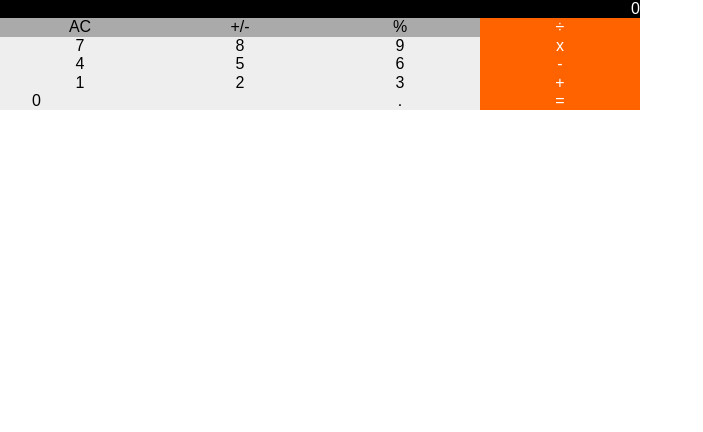
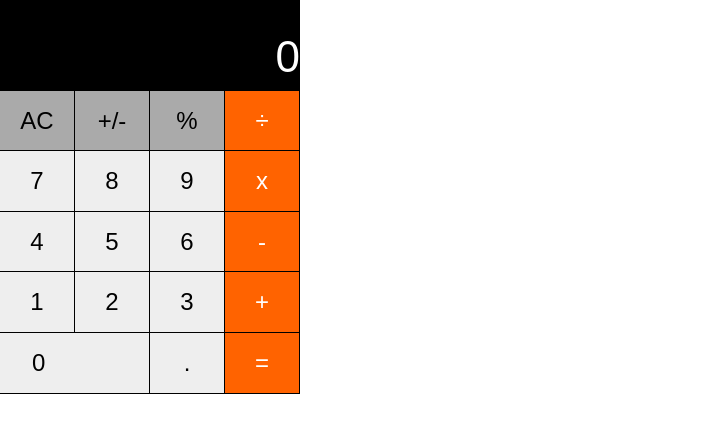
Before and after one commit to kchens/react-calculator, a React (Create React App) app: page / in a window 1280 px wide. Shown: the top 432 px of the page, without its empty margins (0-703 px from the left). Built offline with nearby package versions, Linux system fonts and the light colour scheme.

Commit message:
feat(react-css): adds tachyons and css

```diff
--- a/src/App.css
+++ b/src/App.css
@@ -1,5 +1,8 @@
 .App {
   text-align: center;
+  width: 300px;
+  height: 600px;
+  font-size: 24px;
 }
 
 .App-logo {
@@ -18,6 +21,14 @@
   font-size: large;
 }
 
+#display-total {
+  font-size: 44px
+}
+
+.button:active {
+  filter: brightness(85%);
+}
+
 @keyframes App-logo-spin {
   from { transform: rotate(0deg); }
   to { transform: rotate(360deg); }
--- a/src/App.js
+++ b/src/App.js
@@ -1,7 +1,7 @@
 import React, { Component } from 'react';
 import './App.css';
 
-const TOTAL_ID = 'total'
+const TOTAL_ID = 'display-total'
 
 const AC_TEXT = 'AC'
 const DECIMAL_SIGN = '.'
@@ -27,6 +27,7 @@ class App extends Component {
       lastTotal: '0',
       displayTotal: '0',
       operator: null,
+      lastInput: null,
     }
     this.togglePosNegSign = this.togglePosNegSign.bind(this)
     this.setOperator = this.setOperator.bind(this)
@@ -37,7 +38,7 @@ class App extends Component {
   }
 
   clearTotal() {
-    this.setState({currentTotal: '0', displayTotal: '0'})
+    this.setState({currentTotal: '0', displayTotal: '0', lastInput: AC_TEXT})
   }
 
   concatTotal(e) {
@@ -45,12 +46,16 @@ class App extends Component {
     const targetText = e.target.innerText
     let newString
 
-    if (this._hasDecimal(currentTotal, targetText)) {
+    if (this._hasDecimal(currentTotal) && this._isDecimalSign(targetText)) {
       return
     }
 
+    if (this._hasLastInputEvaluatedEquation() && this._isDecimalSign(targetText)) {
+      return this.setState({ currentTotal: "0.", displayTotal: "0.", lastInput: DECIMAL_SIGN})
+    }
+
     if (currentTotal === '0' || currentTotal === '-0') {
-      if (targetText === DECIMAL_SIGN) {
+      if (this._isDecimalSign(targetText)) {
         newString = currentTotal.concat(DECIMAL_SIGN)
       } else {
         newString = targetText
@@ -58,7 +63,7 @@ class App extends Component {
     } else {
       newString = currentTotal.concat(targetText)
     }
-    this.setState({currentTotal: newString, displayTotal: newString})
+    this.setState({currentTotal: newString, displayTotal: newString, lastInput: targetText})
   }
 
   togglePosNegSign() {
@@ -69,18 +74,21 @@ class App extends Component {
     } else {
       newString = NEG_SIGN.concat(currentTotal)
     }
-    this.setState({ currentTotal: newString, displayTotal: newString})
+    this.setState({ currentTotal: newString, displayTotal: newString, lastInput: POS_NEG_SIGN})
   }
 
   makePercent() {
     let newTotal = parseFloat(this.state.displayTotal) / 100
     newTotal = "" + newTotal
-    this.setState({currentTotal: newTotal, displayTotal: newTotal})
+    this.setState({currentTotal: newTotal, displayTotal: newTotal, lastInput: PERCENT_SIGN})
   }
 
   setOperator(e) {
     const { displayTotal } = this.state
     let newOperator
+
+    this._addFocusedCss(e.target);
+
     switch (e.target.innerText) {
       case MULTIPLY_SIGN:
         newOperator = MULTIPLY_OPERATOR
@@ -92,7 +100,7 @@ class App extends Component {
         newOperator = e.target.innerText
     }
 
-    this.setState({operator: newOperator, lastTotal: displayTotal, currentTotal: '0'})
+    this.setState({operator: newOperator, lastTotal: displayTotal, currentTotal: '0', lastInput: newOperator})
   }
 
   evaluateEquation() {
@@ -104,45 +112,64 @@ class App extends Component {
     }
 
     newTotal = "" + eval(lastTotal + operator + currentTotal)
-    this.setState({lastTotal: newTotal, displayTotal: newTotal})
+    this.setState({lastTotal: newTotal, displayTotal: newTotal, lastInput: EQUAL_OPERATOR})
   }
 
-  _hasDecimal(currentTotal, targetText) {
-    return currentTotal.indexOf(DECIMAL_SIGN) > -1 && targetText === DECIMAL_SIGN
+  _hasDecimal(currentTotal) {
+    return currentTotal.indexOf(DECIMAL_SIGN) > -1
+  }
+
+  _isDecimalSign(targetText) {
+    return targetText === DECIMAL_SIGN
+  }
+
+  _hasLastInputEvaluatedEquation() {
+    return this.state.lastInput === EQUAL_OPERATOR
+  }
+
+  // :focus pseudo-selector does not work properly
+  _addFocusedCss(element) {
+    const operatorDivs = document.getElementsByClassName('operator')
+
+    for (let i = 0; i < operatorDivs.length; i++) {
+      operatorDivs[i].style.removeProperty('filter')
+    }
+
+    element.style.filter = "brightness(85%)";
   }
 
   render() {
     return (
-      <div className="w-50">
-        <div id={TOTAL_ID} className="white bg-black tr">{this.state.displayTotal}</div>
+      <div className="App">
+        <div id={TOTAL_ID} className="white bg-black tr pt4 pb2">{this.state.displayTotal}</div>
         <div>
-          <div className="fl w-25 tc bg-light-silver" onClick={this.clearTotal}>{AC_TEXT}</div>
-          <div className="fl w-25 tc bg-light-silver" onClick={this.togglePosNegSign}>{POS_NEG_SIGN}</div>
-          <div className="fl w-25 tc bg-light-silver" onClick={this.makePercent}>{PERCENT_SIGN}</div>
-          <div className="fl w-25 tc bg-orange white" onClick={this.setOperator}>{DIVIDE_SIGN}</div>
+          <div className="button bb br fl w-25 tc pv3 bg-light-silver" onClick={this.clearTotal}>{AC_TEXT}</div>
+          <div className="button bb br fl w-25 tc pv3 bg-light-silver" onClick={this.togglePosNegSign}>{POS_NEG_SIGN}</div>
+          <div className="button bb br fl w-25 tc pv3 bg-light-silver" onClick={this.makePercent}>{PERCENT_SIGN}</div>
+          <div className="button operator bb br b--black fl w-25 tc pv3 bg-orange white" onClick={this.setOperator}>{DIVIDE_SIGN}</div>
         </div>
         <div>
-          <div className="fl w-25 tc bg-light-gray" onClick={this.concatTotal}>7</div>
-          <div className="fl w-25 tc bg-light-gray" onClick={this.concatTotal}>8</div>
-          <div className="fl w-25 tc bg-light-gray" onClick={this.concatTotal}>9</div>
-          <div className="fl w-25 tc bg-orange white" onClick={this.setOperator}>{MULTIPLY_SIGN}</div>
+          <div className="button bb br fl w-25 tc pv3 bg-light-gray" onClick={this.concatTotal}>7</div>
+          <div className="button bb br fl w-25 tc pv3 bg-light-gray" onClick={this.concatTotal}>8</div>
+          <div className="button bb br fl w-25 tc pv3 bg-light-gray" onClick={this.concatTotal}>9</div>
+          <div className="button operator bb br b--black fl w-25 tc pv3 bg-orange white" onClick={this.setOperator}>{MULTIPLY_SIGN}</div>
         </div>
         <div>
-          <div className="fl w-25 tc bg-light-gray" onClick={this.concatTotal}>4</div>
-          <div className="fl w-25 tc bg-light-gray" onClick={this.concatTotal}>5</div>
-          <div className="fl w-25 tc bg-light-gray" onClick={this.concatTotal}>6</div>
-          <div className="fl w-25 tc bg-orange white" onClick={this.setOperator}>{MINUS_OPERATOR}</div>
+          <div className="button bb br fl w-25 tc pv3 bg-light-gray" onClick={this.concatTotal}>4</div>
+          <div className="button bb br fl w-25 tc pv3 bg-light-gray" onClick={this.concatTotal}>5</div>
+          <div className="button bb br fl w-25 tc pv3 bg-light-gray" onClick={this.concatTotal}>6</div>
+          <div className="button operator bb br b--black fl w-25 tc pv3 bg-orange white" onClick={this.setOperator}>{MINUS_OPERATOR}</div>
         </div>
         <div>
-          <div className="fl w-25 tc bg-light-gray" onClick={this.concatTotal}>1</div>
-          <div className="fl w-25 tc bg-light-gray" onClick={this.concatTotal}>2</div>
-          <div className="fl w-25 tc bg-light-gray" onClick={this.concatTotal}>3</div>
-          <div className="fl w-25 tc bg-orange white" onClick={this.setOperator}>{ADD_OPERATOR}</div>
+          <div className="button bb br fl w-25 tc pv3 bg-light-gray" onClick={this.concatTotal}>1</div>
+          <div className="button bb br fl w-25 tc pv3 bg-light-gray" onClick={this.concatTotal}>2</div>
+          <div className="button bb br fl w-25 tc pv3 bg-light-gray" onClick={this.concatTotal}>3</div>
+          <div className="button operator bb br b--black fl w-25 tc pv3 bg-orange white" onClick={this.setOperator}>{ADD_OPERATOR}</div>
         </div>
         <div>
-          <div className="fl w-50 tl bg-light-gray pl4" onClick={this.concatTotal}>0</div>
-          <div className="fl w-25 tc bg-light-gray" onClick={this.concatTotal}>{DECIMAL_SIGN}</div>
-          <div className="fl w-25 tc bg-orange white" onClick={this.evaluateEquation}>{EQUAL_OPERATOR}</div>
+          <div className="button bb br fl w-50 tl pv3 bg-light-gray pl4" onClick={this.concatTotal}>0</div>
+          <div className="button bb br fl w-25 tc pv3 bg-light-gray" onClick={this.concatTotal}>{DECIMAL_SIGN}</div>
+          <div className="button operator bb br b--black fl w-25 tc pv3 bg-orange white" onClick={this.evaluateEquation}>{EQUAL_OPERATOR}</div>
         </div>
       </div>
     );
```
